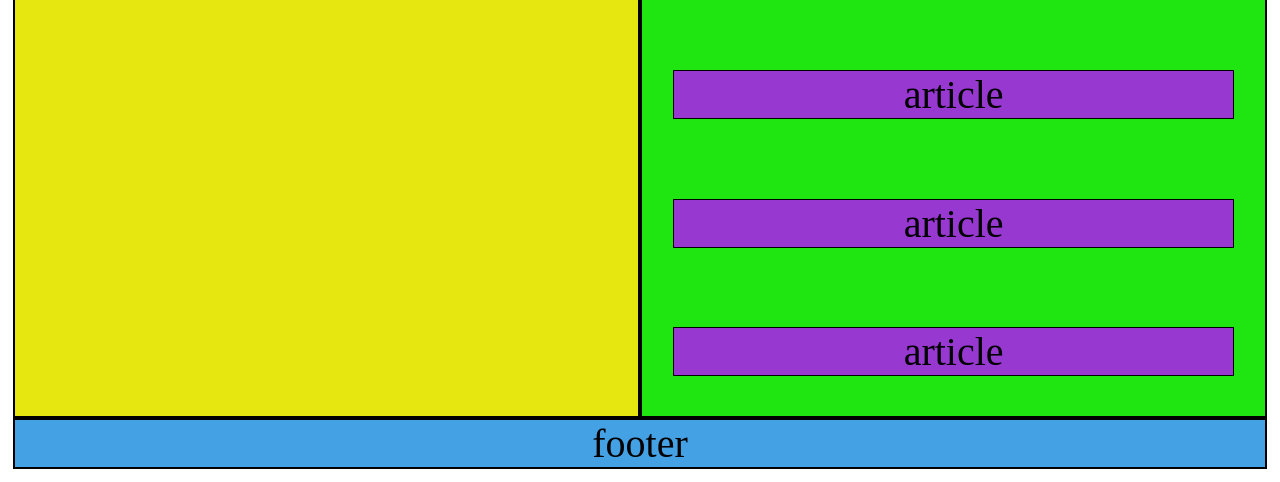
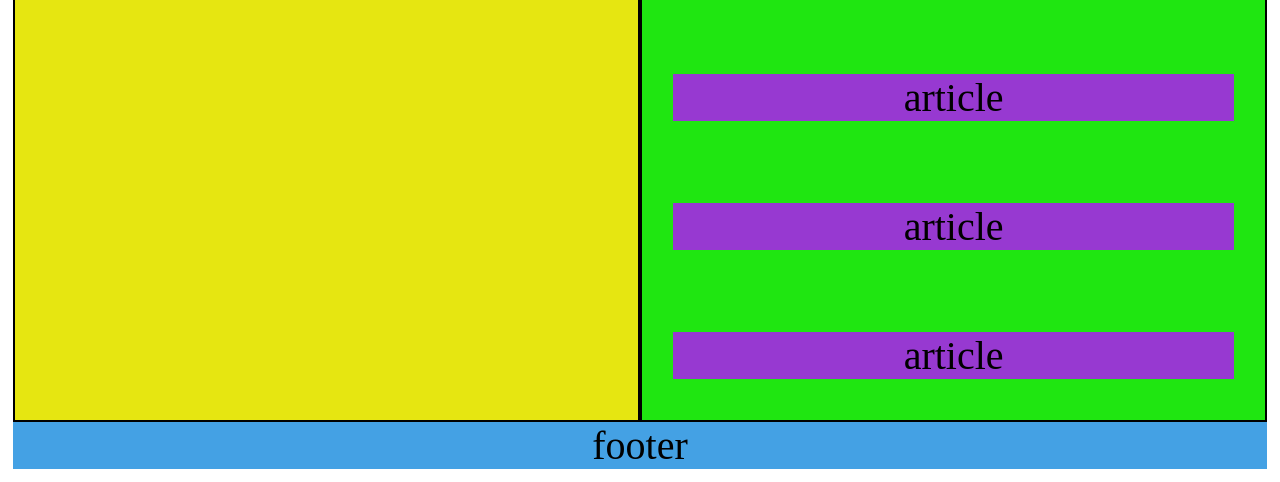
Before and after one commit to JasakyGs/CCS_RESPONSIVE_LAYOUT, a plain HTML site: page index.html in a window 1280 px wide. Shown: the part 318-800 px from the top of the page. Drawn offline with Linux system fonts and the light colour scheme.

Commit message:
Update style.css

```diff
--- a/style.css
+++ b/style.css
@@ -60,14 +60,14 @@ body{
 }
 
 .article{
-    border: 1px solid;
+   /* border: 1px solid;*/
     background-color: rgb(151, 57, 209);
     width: 90%;
 }
 
 
 .footer{
-    border: 2px solid ;
+    /*border: 2px solid ;*/
     background-color: rgb(68, 161, 228);
 
     /* grid-column: 1 / 3; */
```
